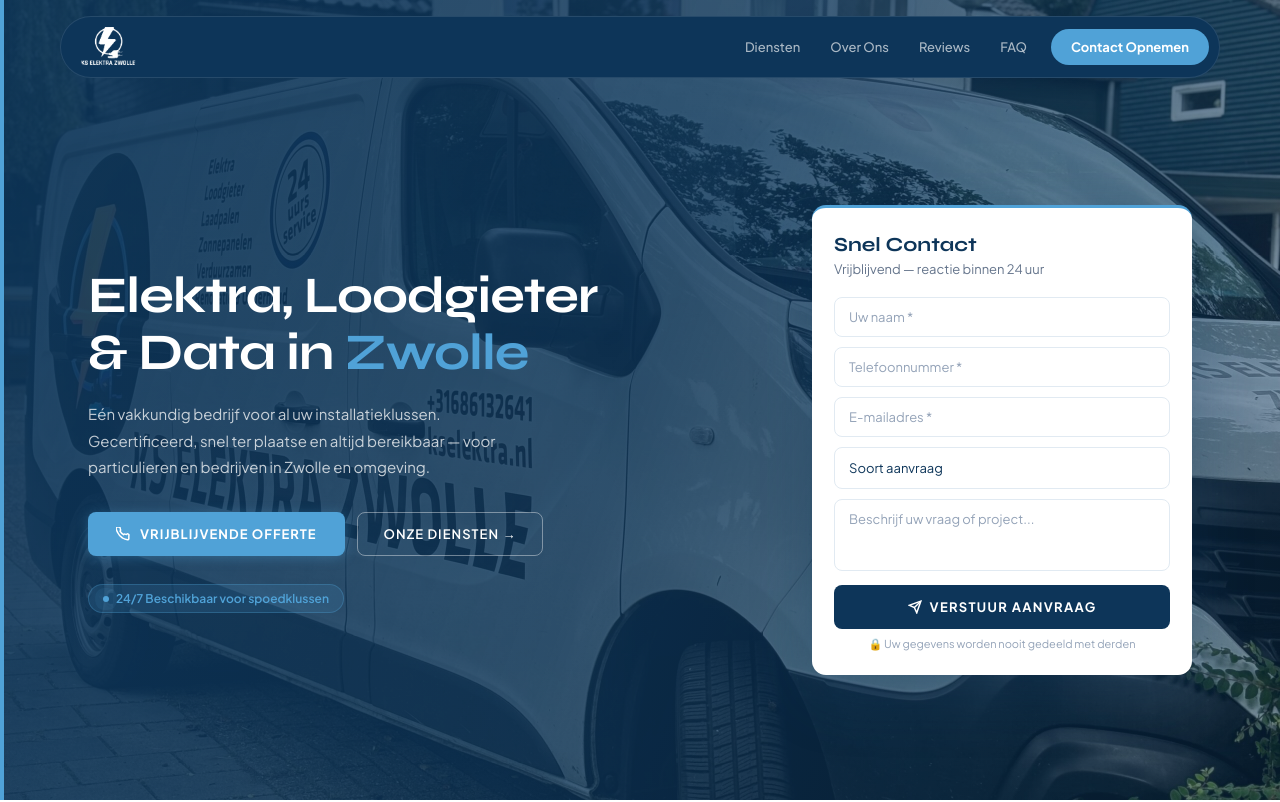
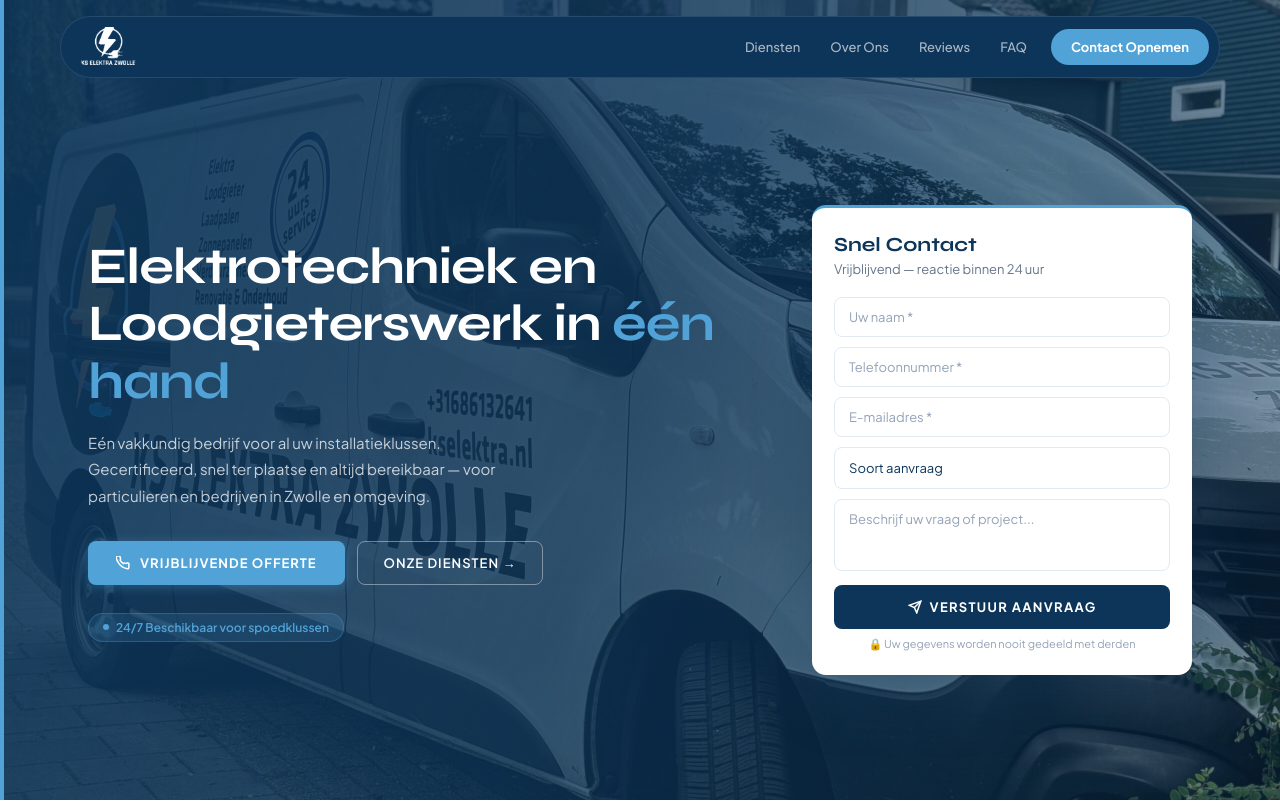
Before and after one commit to Azaq1/kselektra-testwebsite, a plain HTML site: page index.html in a window 1280 px wide. Shown: the top 802 px of the page. Drawn offline with Linux system fonts and the light colour scheme.

Commit message:
Update hero title

```diff
--- a/index.html
+++ b/index.html
@@ -490,7 +490,7 @@
 
   <div class="hero-inner">
     <div>
-      <h1>Elektra, Loodgieter<br/>& Data in <em>Zwolle</em></h1>
+      <h1>Elektrotechniek en<br/>Loodgieterswerk in <em>één hand</em></h1>
       <p class="hero-sub">Eén vakkundig bedrijf voor al uw installatieklussen. Gecertificeerd, snel ter plaatse en altijd bereikbaar — voor particulieren en bedrijven in Zwolle en omgeving.</p>
       <div class="hero-ctas">
         <a href="#contact" class="btn-primary">
```
